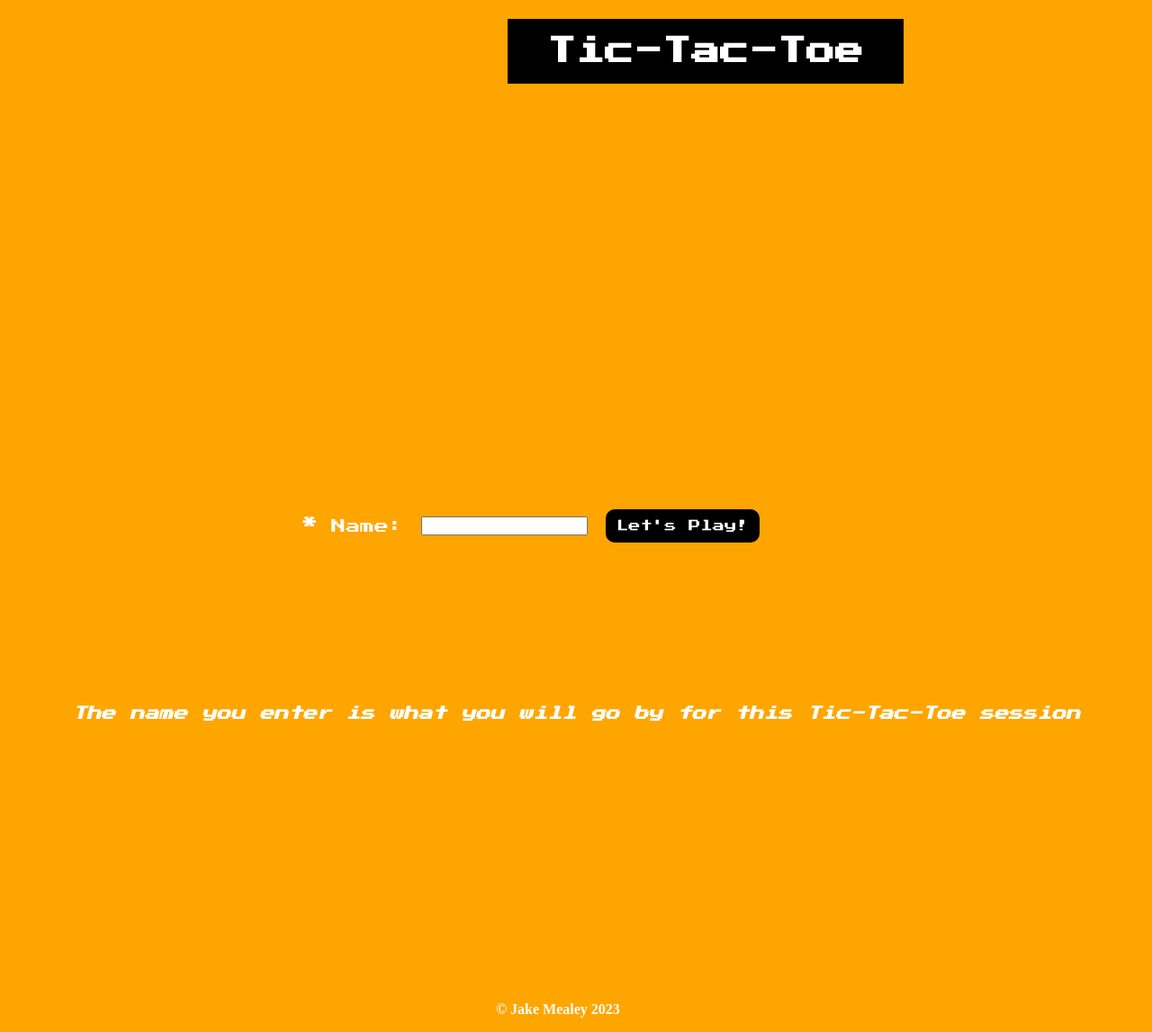
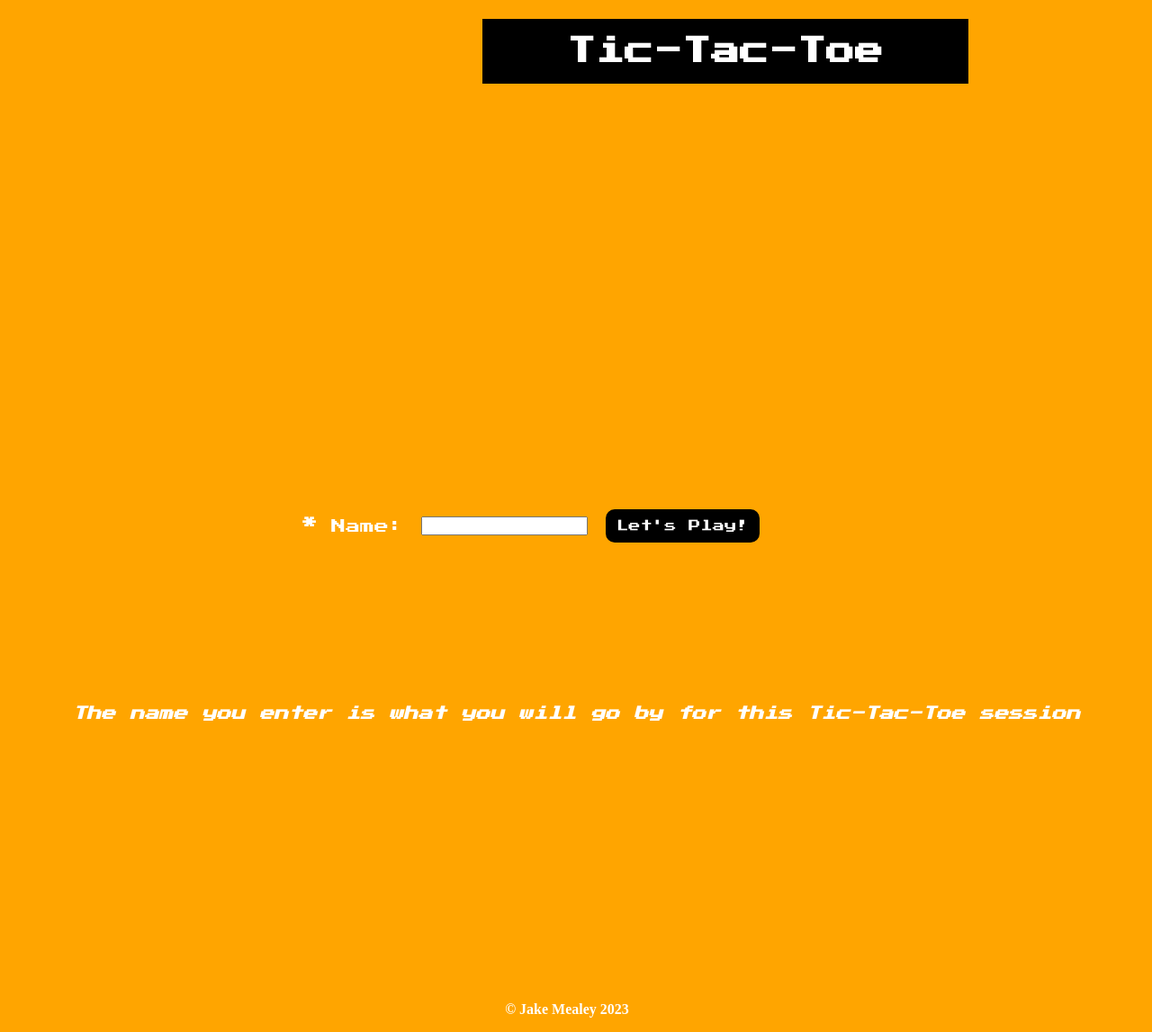
Before and after one commit to mjmealey/tic-tac-toe, a plain HTML site: page multiplayer.html in a window 1280 px wide. Shown: the whole page at 90% size. Drawn offline with Linux system fonts and the light colour scheme; a web font is replaced by a local one.

Commit message:
Update multiplayer.css

```diff
--- a/multiplayer.css
+++ b/multiplayer.css
@@ -6,12 +6,12 @@ body {
 h1 {
   display: flex;
   justify-content: center;
-  margin-left: 69.5vh;
+  margin-left: 66vh;
   font-family: "Press Start 2P", cursive;
   font-size: 2em;
   background-color: black;
   flex-wrap: wrap;
-  width: 400px;
+  width: 500px;
   padding: 20px;
 }
 
@@ -86,5 +86,5 @@ h1 {
   margin-top: 27vh;
   justify-content: center;
   font-weight: bolder;
-  margin-right:5vh;
+  margin-right:2.5vh;
 }
```
